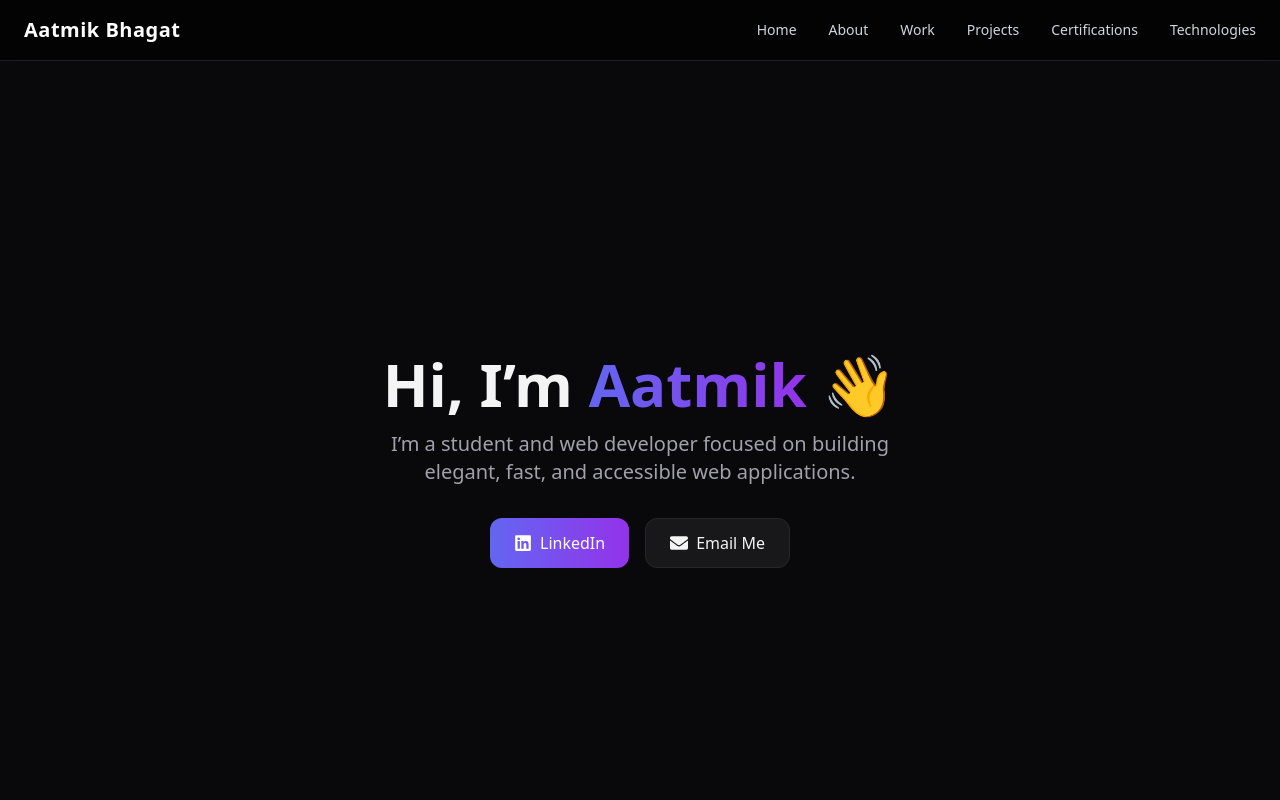
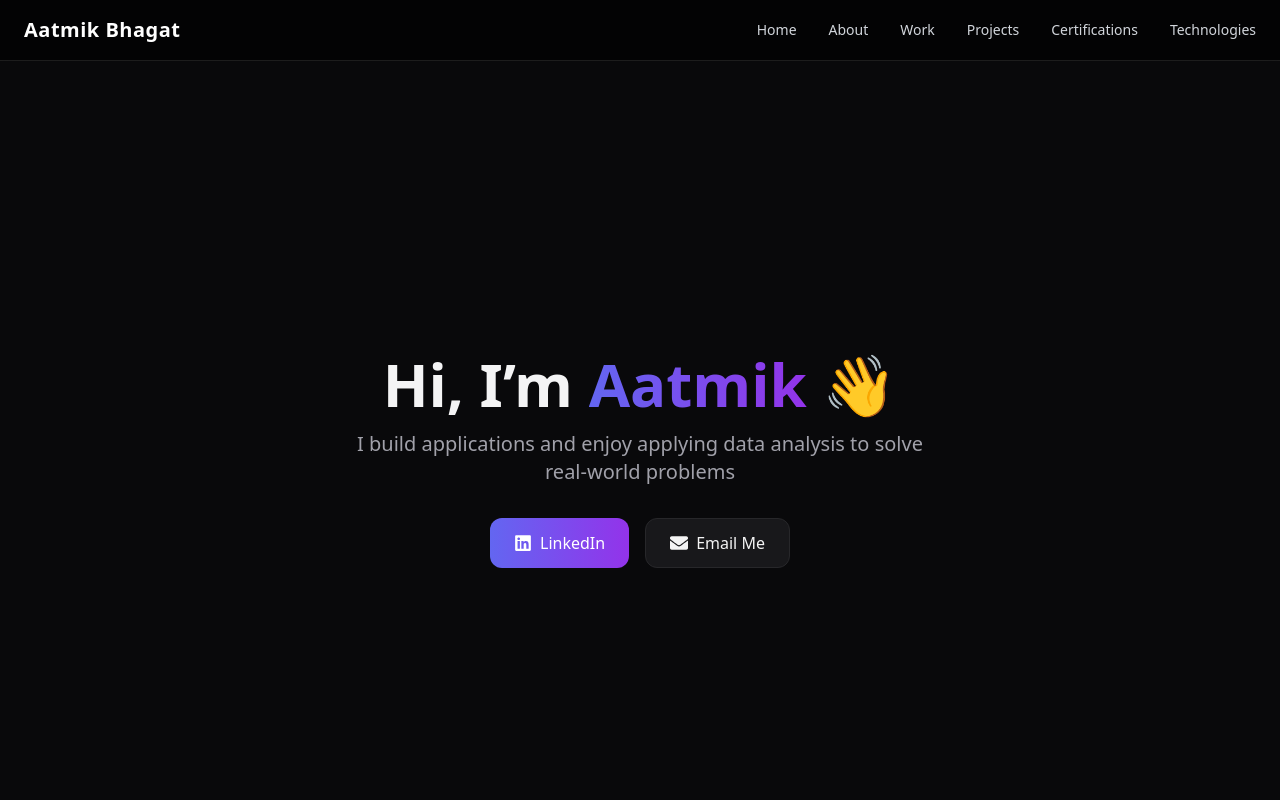
Before and after one commit to aatmikbhagat/portfolio-site, a React (Create React App) app: page / in a window 1280 px wide. Shown: the top 800 px of the page. Built offline with nearby package versions, Linux system fonts and the light colour scheme.

Commit message:
Updated Hero

```diff
--- a/src/components/Hero.js
+++ b/src/components/Hero.js
@@ -17,8 +17,7 @@ export default function Hero() {
       </h1>
 
       <p className="text-lg md:text-xl text-muted max-w-xl mb-8">
-        I’m a student and web developer focused on building elegant, fast, and
-        accessible web applications.
+        I build applications and enjoy applying data analysis to solve real-world problems
       </p>
 
       <div className="flex gap-4 flex-wrap justify-center">
```
